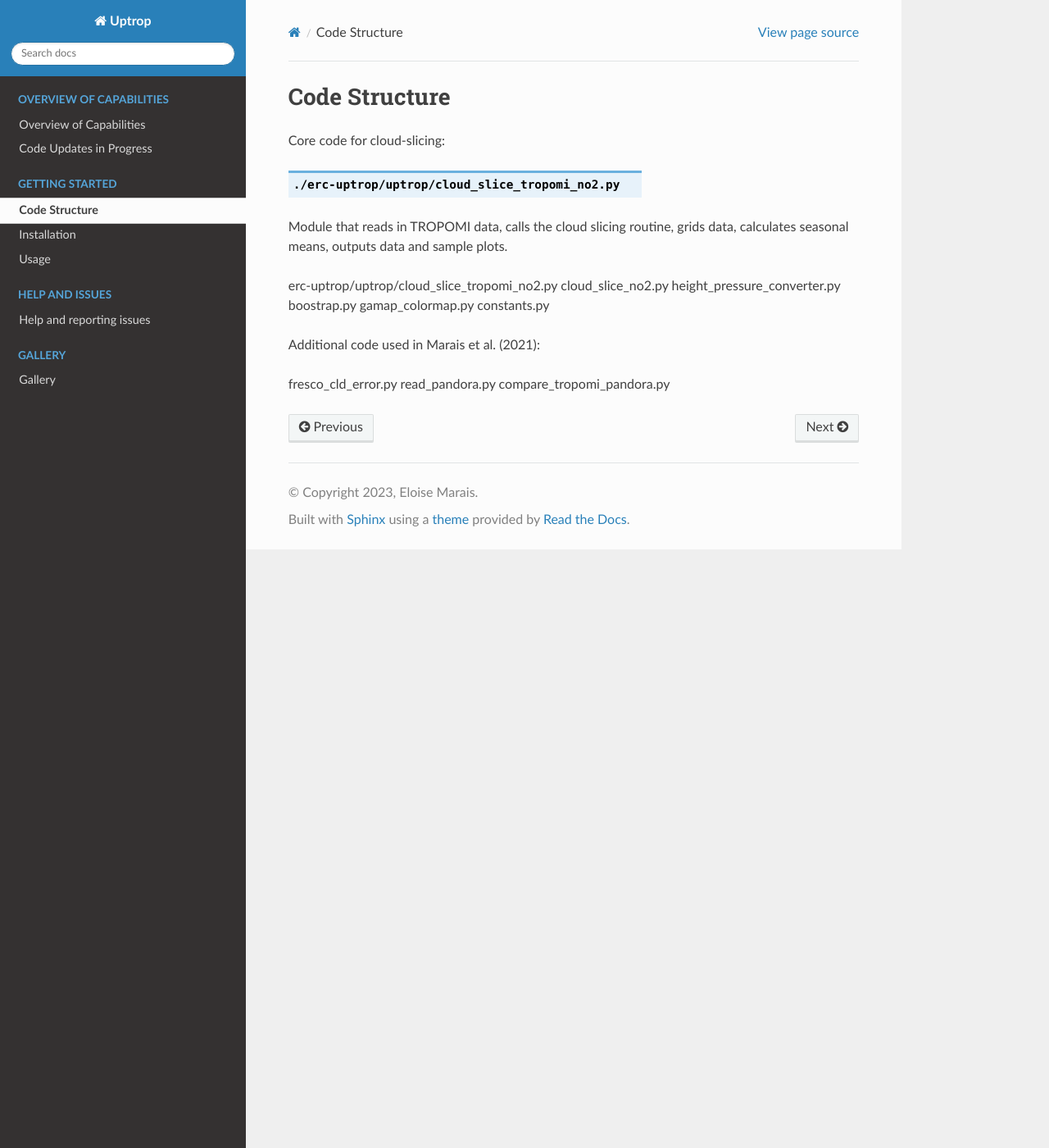
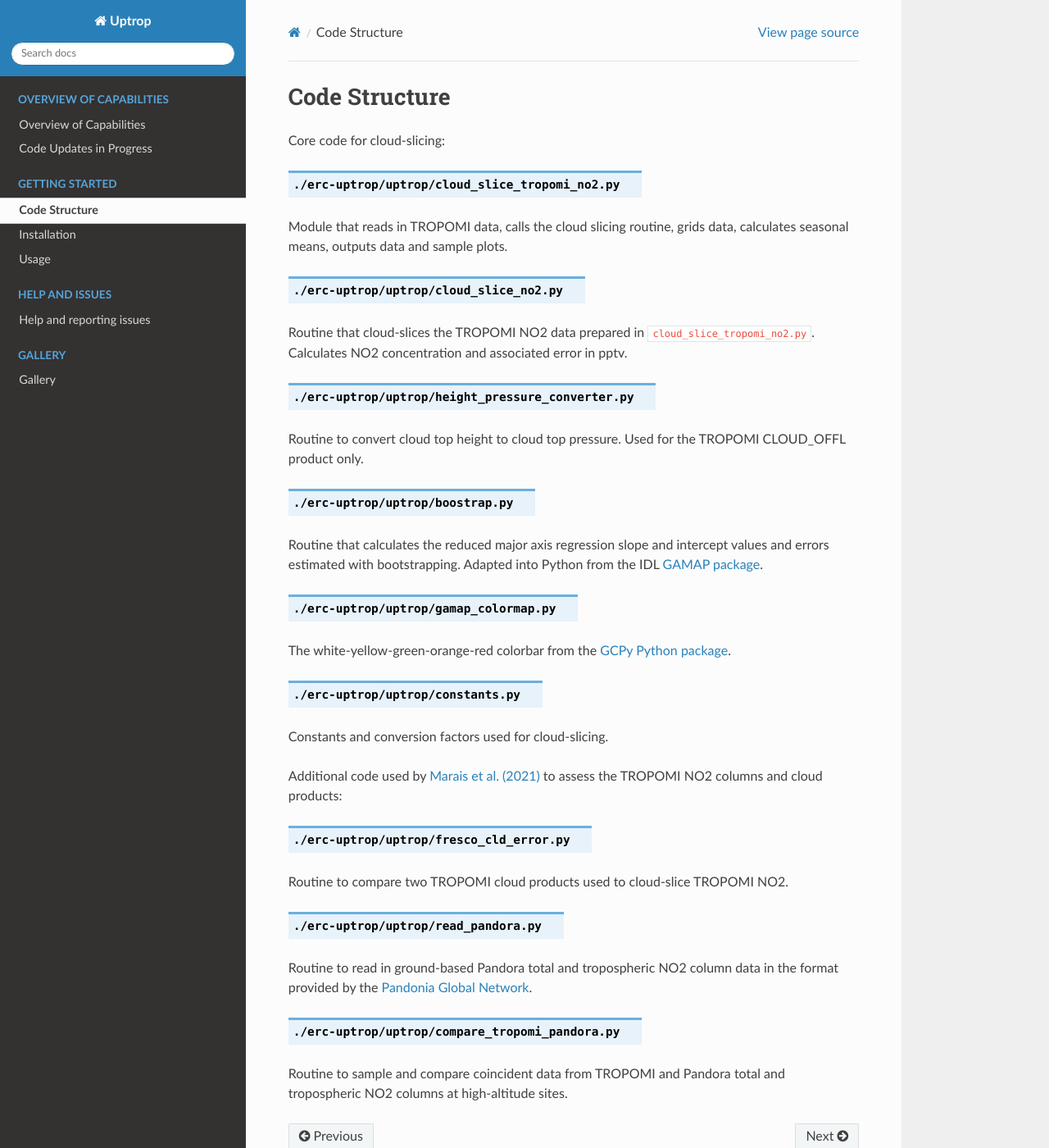
Before and after one commit to eamarais/erc-uptrop, a Sphinx documentation site: the page built from docs/source/Code-structure.rst, in a window 1280 px wide and 1400 px high. Shown: the whole window at 82% size. Built offline with Sphinx 7.4.7 and the Read the Docs theme 2.0.0, drawn with Linux system fonts in a browser that asks for light colours.

Commit message:
Update Code-structure.rst

```diff
--- a/docs/source/Code-structure.rst
+++ b/docs/source/Code-structure.rst
@@ -7,16 +7,36 @@ Core code for cloud-slicing:
 
 Module that reads in TROPOMI data, calls the cloud slicing routine, grids data, calculates seasonal means, outputs data and sample plots.
 
+.. option:: ./erc-uptrop/uptrop/cloud_slice_no2.py
 
-erc-uptrop/uptrop/cloud_slice_tropomi_no2.py
-cloud_slice_no2.py
-height_pressure_converter.py
-boostrap.py
-gamap_colormap.py
-constants.py
+Routine that cloud-slices the TROPOMI NO2 data prepared in :file:`cloud_slice_tropomi_no2.py`. Calculates NO2 concentration and associated error in pptv.
 
-Additional code used in Marais et al. (2021):
+.. option:: ./erc-uptrop/uptrop/height_pressure_converter.py
 
-fresco_cld_error.py
-read_pandora.py
-compare_tropomi_pandora.py
+Routine to convert cloud top height to cloud top pressure. Used for the TROPOMI CLOUD_OFFL product only.
+
+.. option:: ./erc-uptrop/uptrop/boostrap.py
+
+Routine that calculates the reduced major axis regression slope and intercept values and errors estimated with bootstrapping. Adapted into Python from the IDL `GAMAP package <http://wiki.seas.harvard.edu/geos-chem/index.php/General_GAMAP_usage>`__.
+
+.. option:: ./erc-uptrop/uptrop/gamap_colormap.py
+
+The white-yellow-green-orange-red colorbar from the `GCPy Python package <https://gcpy.readthedocs.io/en/stable/>`__.
+
+.. option:: ./erc-uptrop/uptrop/constants.py
+
+Constants and conversion factors used for cloud-slicing.
+
+Additional code used by `Marais et al. (2021) <https://amt.copernicus.org/articles/14/2389/2021/>`__ to assess the TROPOMI NO2 columns and cloud products:
+
+.. option:: ./erc-uptrop/uptrop/fresco_cld_error.py
+
+Routine to compare two TROPOMI cloud products used to cloud-slice TROPOMI NO2.
+
+.. option:: ./erc-uptrop/uptrop/read_pandora.py
+
+Routine to read in ground-based Pandora total and tropospheric NO2 column data in the format provided by the `Pandonia Global Network <https://www.pandonia-global-network.org/>`__.
+
+.. option:: ./erc-uptrop/uptrop/compare_tropomi_pandora.py
+
+Routine to sample and compare coincident data from TROPOMI and Pandora total and tropospheric NO2 columns at high-altitude sites.
```
